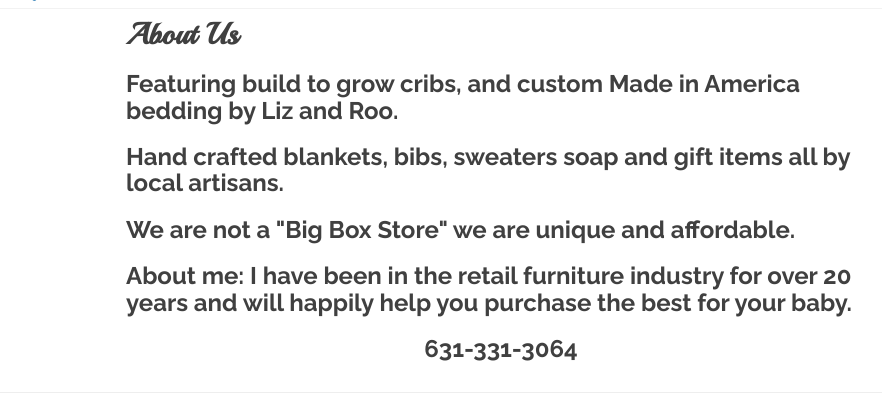
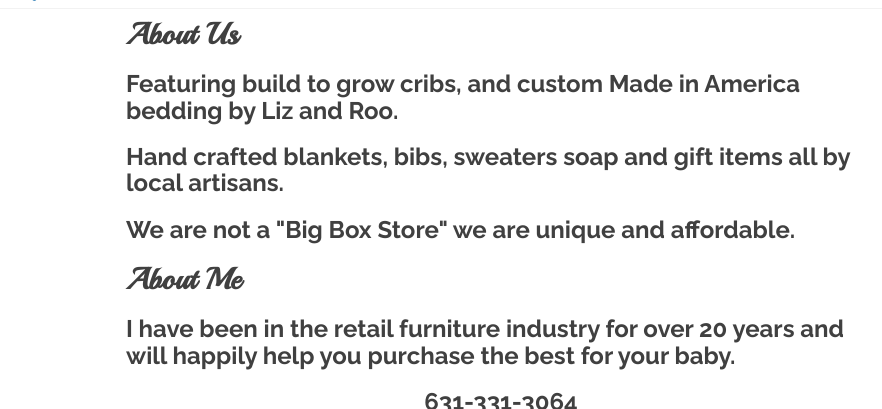
Before and after one commit to sitecoxyz/www.cribsnbibs.com, a Jekyll site: the page built from index.html, in a window 1280 px wide and 1400 px high, scrolled down 617 px, cut to the strip 0-409 px from the top of the window. Shown: the whole strip, without its empty margins (139-1021 px from the left). Built offline with Jekyll 4.4.1, drawn with Linux system fonts in a browser that asks for light colours; nearby versions of some CDN libraries; some of the changed text lies outside the part shown.

Commit message:
about me fix

```diff
--- a/index.html
+++ b/index.html
@@ -131,7 +131,11 @@ response_type: text/html
                         <h3 class="post-subtitle">
                             Featuring build to grow cribs, and custom Made in America bedding by Liz and Roo. </h3>
                         <h3 class="post-subtitle">Hand crafted blankets, bibs, sweaters soap and gift items all by local artisans. </h3>
-                        <h3 class="post-subtitle">We are not a "Big Box Store" we are unique and affordable.</h3><h3 class="post-subtitle">About me: I have been in the retail furniture industry for over 20 years and will happily help you purchase the best for your baby.</h3>
+                        <h3 class="post-subtitle">We are not a "Big Box Store" we are unique and affordable.</h3>
+			<h2 class="post-title">
+                            About Me
+                        </h2>
+<h3 class="post-subtitle">I have been in the retail furniture industry for over 20 years and will happily help you purchase the best for your baby.</h3>
                         <h3 style="text-align:center">631-331-3064</h3>
                 </div>
             </div>
@@ -210,7 +214,7 @@ response_type: text/html
                             </a>
                         </li>
                         <li>
-                            <a href="#">
+                            <a href="https://www.facebook.com/Cribs-n-Bibs-713691305402544/">
                                 <span class="fa-stack fa-lg">
                                     <i class="fa fa-circle fa-stack-2x"></i>
                                     <i class="fa fa-facebook fa-stack-1x fa-inverse"></i>
@@ -218,7 +222,7 @@ response_type: text/html
                             </a>
                         </li>
                     </ul>
-                    <p class="copyright text-muted">Copyright &copy; {{ site.name }} 2016; Website by <a href="http://brooklyn.technology">Brooklyn Technology</a></p>
+                    <p class="copyright text-muted">Copyright &copy; <a href="http://www.cribsnbibs.com">{{ site.name }}</a> 2016; Website by <a href="http://brooklyn.technology">Brooklyn Technology</a></p>
                 </div>
             </div>
         </div>
```
